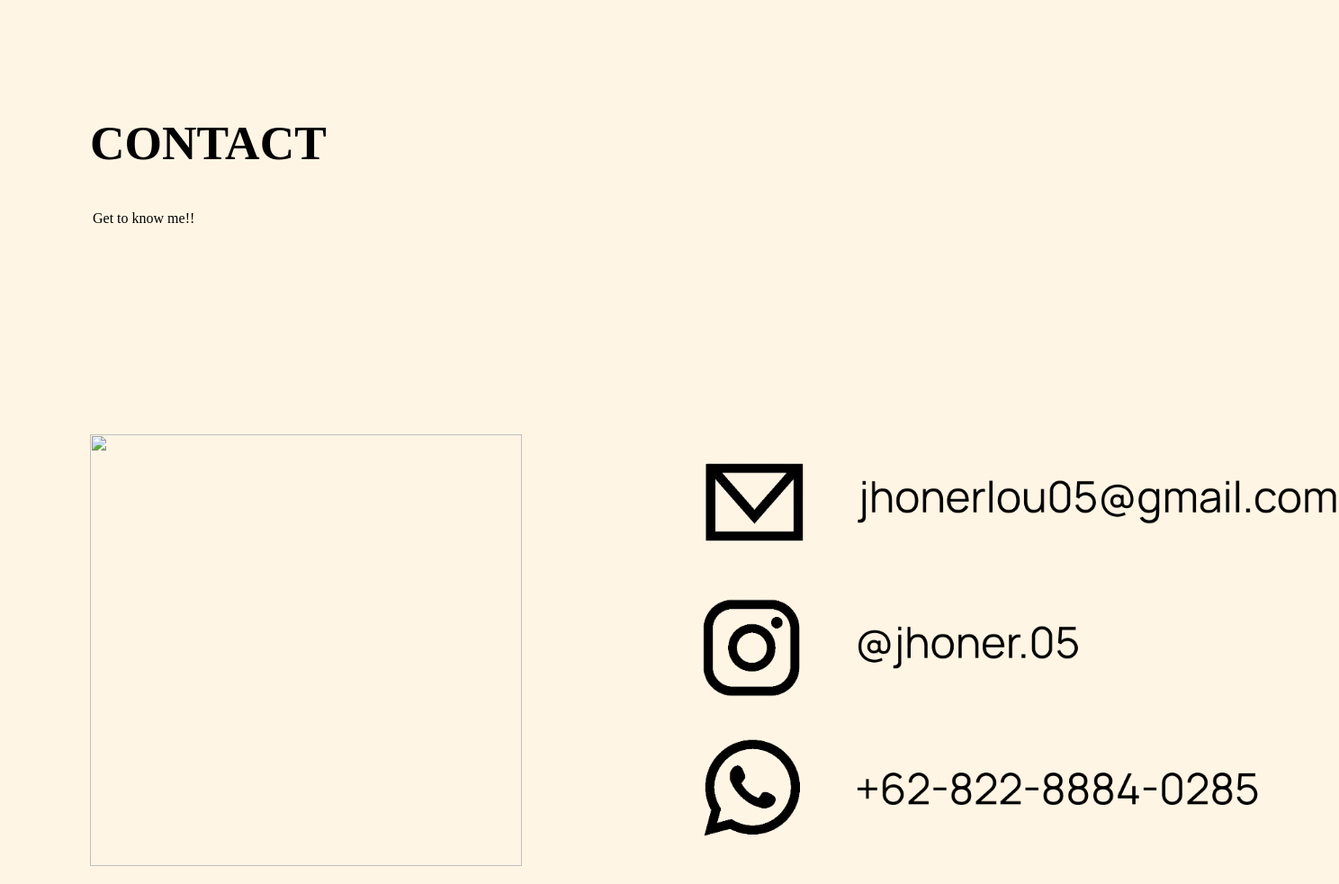
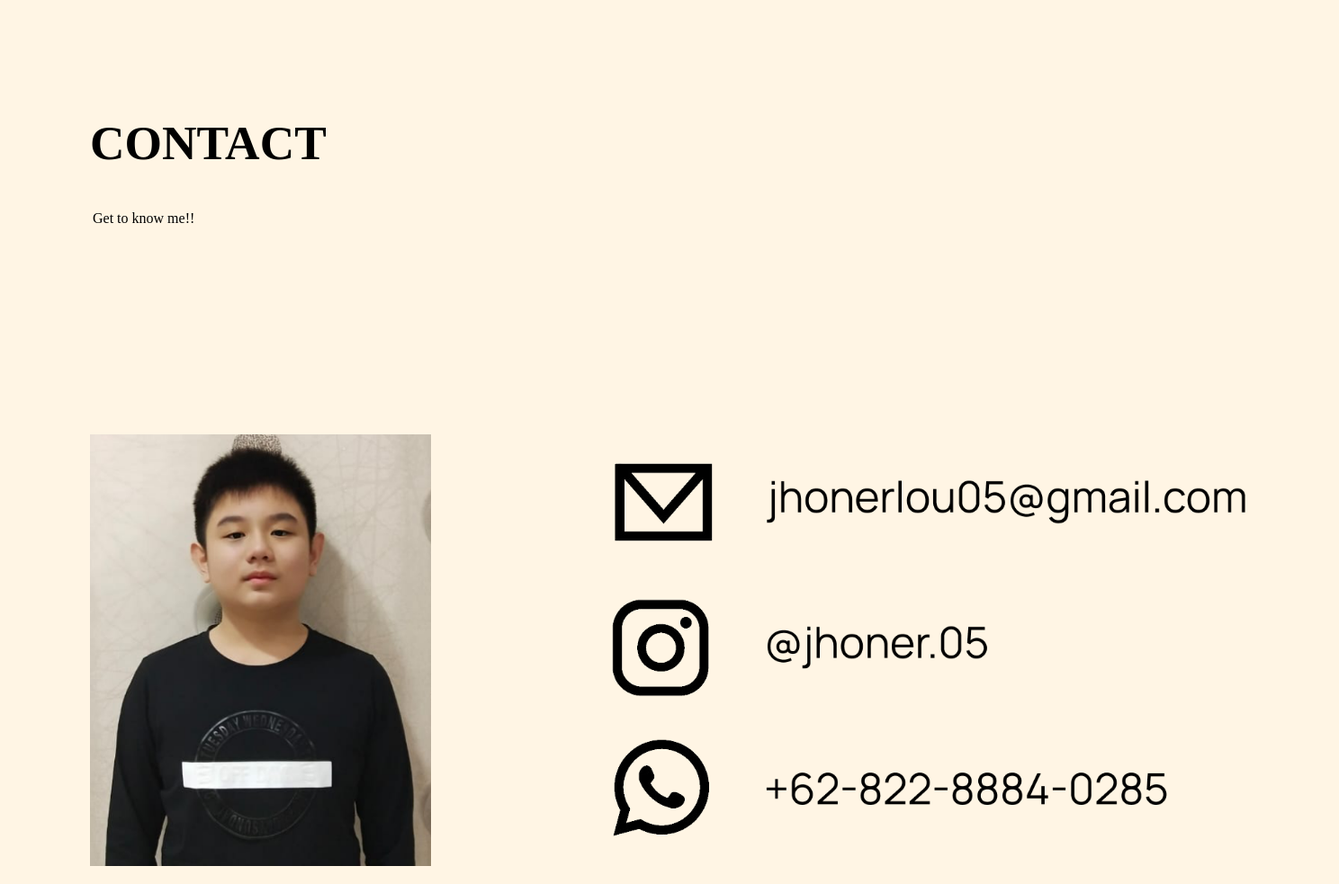
Before and after one commit to JhonerLou/JhonerLou.github.io, a plain HTML site: page index.html in a window 1280 px wide. Shown: the part 7297-8280 px from the top of the page at 90% size, 1488 px wide, since content can reach past the window. Drawn offline with Linux system fonts and the light colour scheme; a web font is replaced by a local one.

Commit message:
contact lupa tadi

```diff
--- a/index.html
+++ b/index.html
@@ -259,7 +259,7 @@ textAnim();
                 <P>Get to know me!!</P>
         </section>
         <section class="contactku">
-                <img class="contact-1" src="../JhonerLou.github.ioimage/muka.png" alt="">
+                <img class="contact-1" src="image/muka.png" alt="">
                 <img class="contact-2" src="image/contact.png" alt="">
         </section>
 
```
